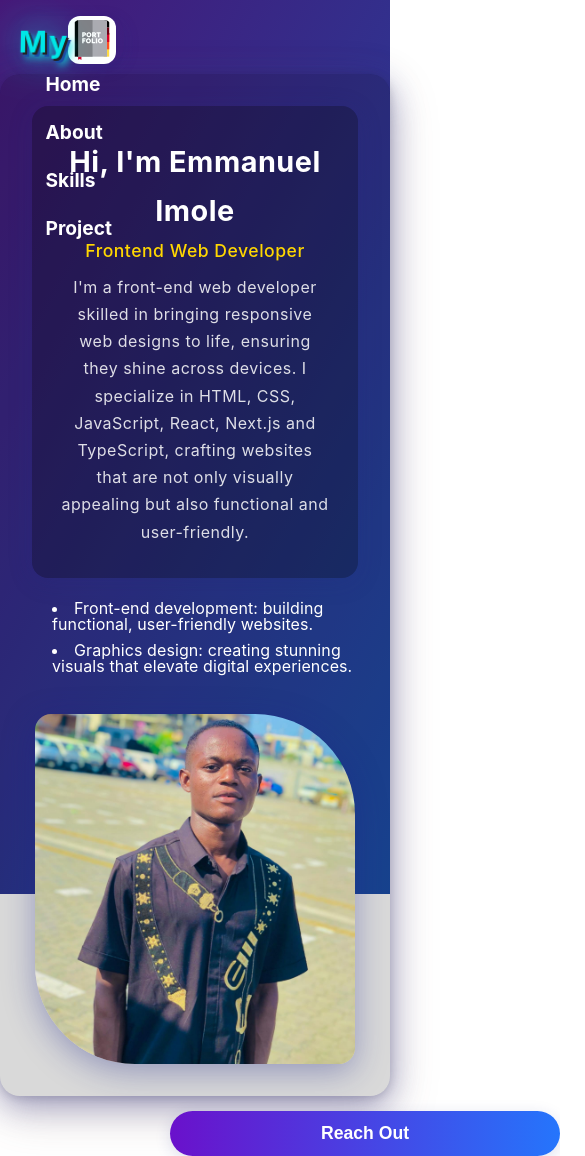
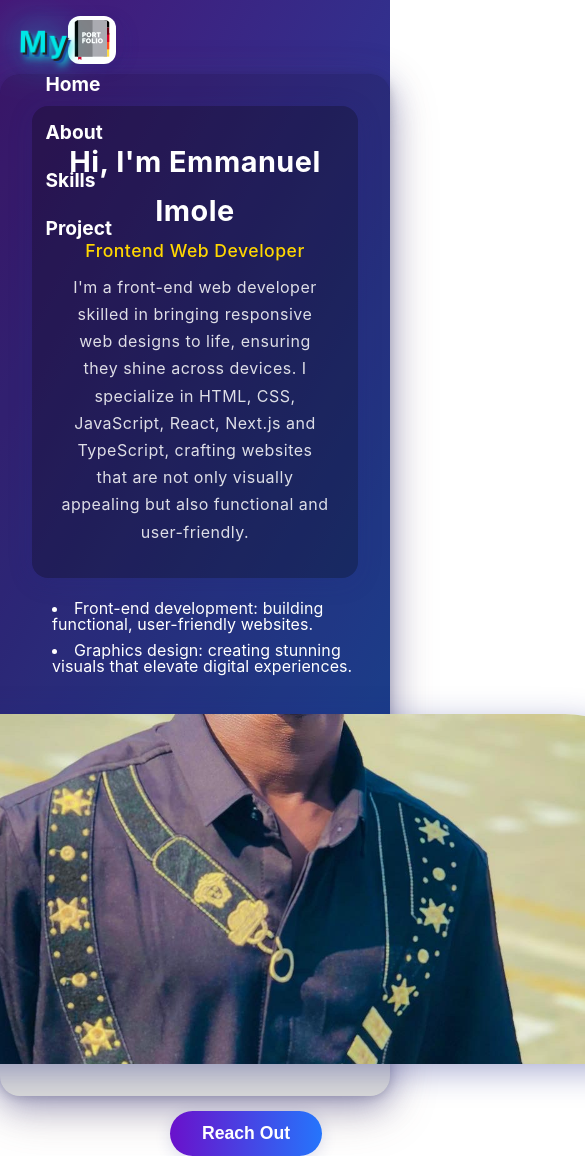
Before and after one commit to imoleayomi19/My-Portfolio, a Next.js app: page / in a window 390 px wide. Shown: the top 1156 px of the page, 585 px wide, since content can reach past the window. Built offline with nearby package versions, Linux system fonts and the light colour scheme.

Commit message:
Refactor home image styles; adjust dimensions and alignment properties

```diff
--- a/src/app/mobile.css
+++ b/src/app/mobile.css
@@ -45,10 +45,13 @@
   }
 
   .home-image {
-    width: 90vw;
-    max-width: 320px;
-    height: auto;
-    margin-left: 0 !important;
+    display: flex;
+    align-items: center;
+    justify-content: center;
+    height: 300px;
+    width: 250px;
+    /* margin-left: 40px; */
+}
   }
 
   .home-image img {
@@ -69,7 +72,6 @@
     box-shadow: 0 4px 16px rgba(31, 38, 135, 0.15);
     transition: background 0.3s, transform 0.2s;
     margin-top: 15px;
-    width: 100%;
     margin-left: 100px;
 }
 
@@ -90,4 +92,3 @@
     width: 100%;
     gap: 16px;
   }
-}
```
